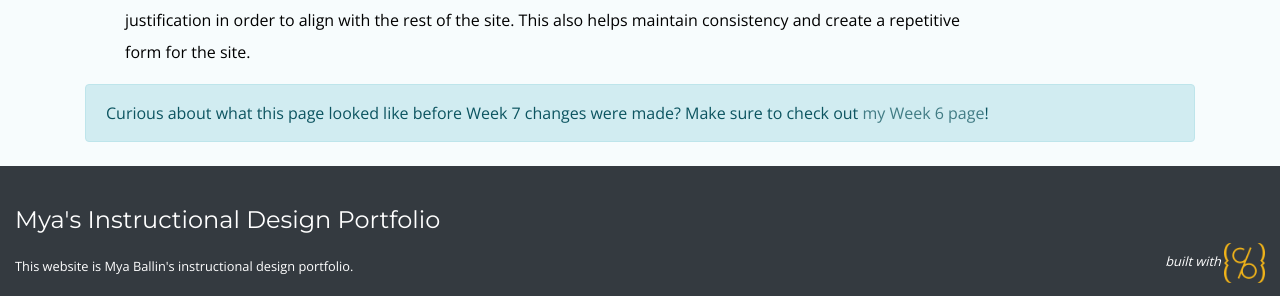
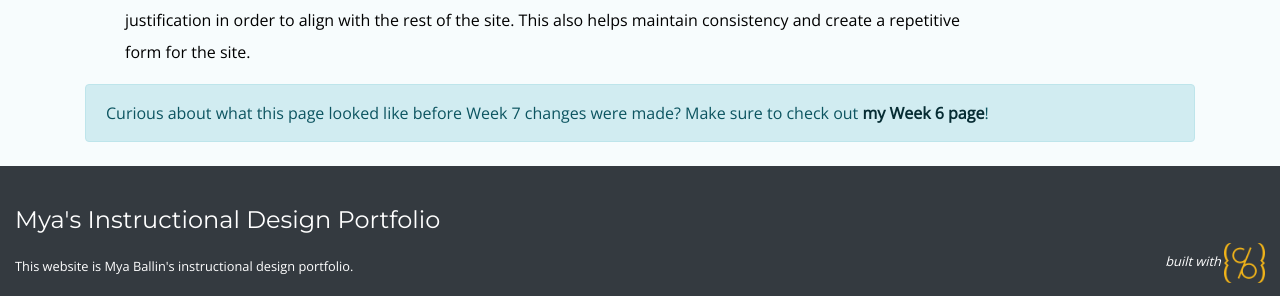
Before and after one commit to mxballin/instructional-design, a Jekyll site: the page built from pages/week7.md, in a window 1280 px wide. Shown: the part 1591-1887 px from the top of the page. Built offline with Jekyll 4.4.1, drawn with Linux system fonts in a browser that asks for light colours; some web fonts are replaced.

Commit message:
Update week7.md

```diff
--- a/pages/week7.md
+++ b/pages/week7.md
@@ -59,5 +59,5 @@ but not extensive knowledge of how to incorporate them.
 5. Per the recommendations of <a href="https://mrwweb.com/no-justification-dont-use-right-center-and-full-justification-on-the-web/">Root-Wiley (2015)</a>, the justification of the 'About' page was changed from centre <br> justification in order to align with the rest of the site. This also helps maintain consistency and create a repetitive <br> form for the site.
 
 <div class="alert alert-info" role="alert">
-Curious about what this page looked like before Week 7 changes were made? Make sure to check out <a href="https://instructional-design.mxballin.com/week6.html">my Week 6 page</a>!
+Curious about what this page looked like before Week 7 changes were made? Make sure to check out <a href="https://instructional-design.mxballin.com/week6.html" class="alert-link">my Week 6 page</a>!
 </div>
```
